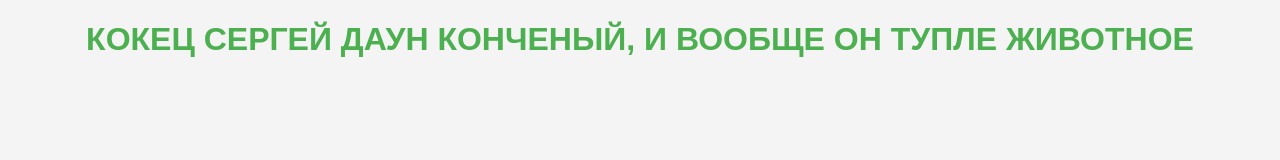
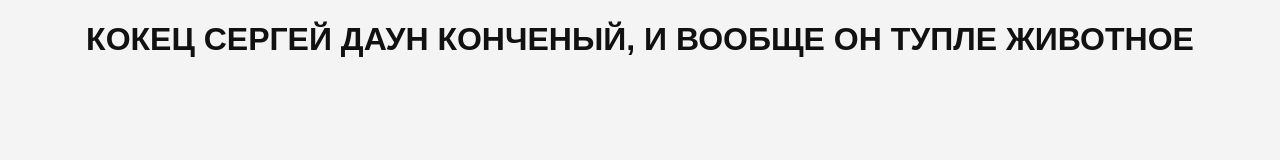
Before and after one commit to ADemonOrig/DLYA-SERYOJYI, a plain HTML site: page index.html in a window 1280 px wide. Drawn offline with Linux system fonts and the light colour scheme.

Commit message:
Update style.css

```diff
--- a/style.css
+++ b/style.css
@@ -6,5 +6,5 @@ body {
     padding: 0;
 }
 h1 {
-    color: #4CAF50;
+    color: #111111;
 }
```
